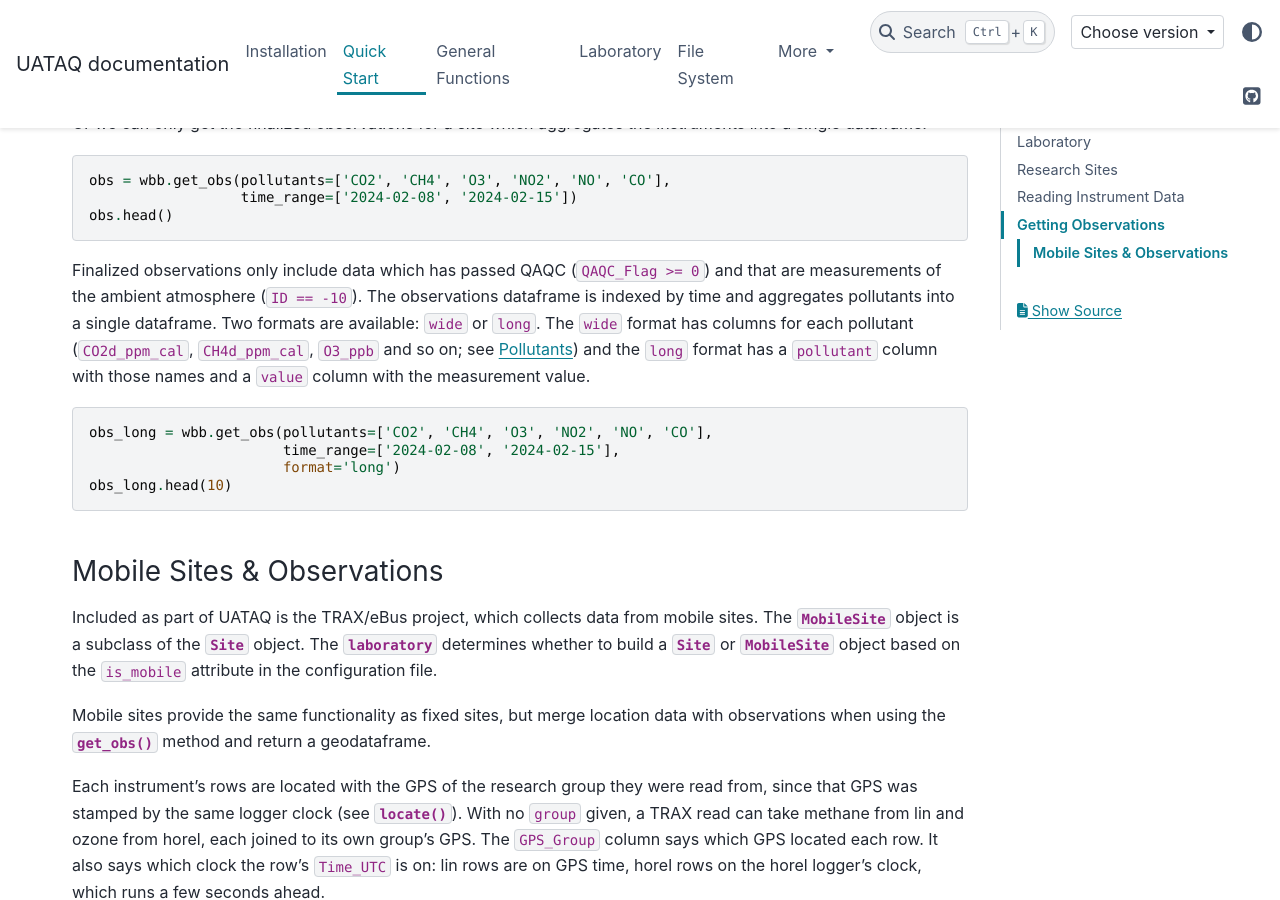
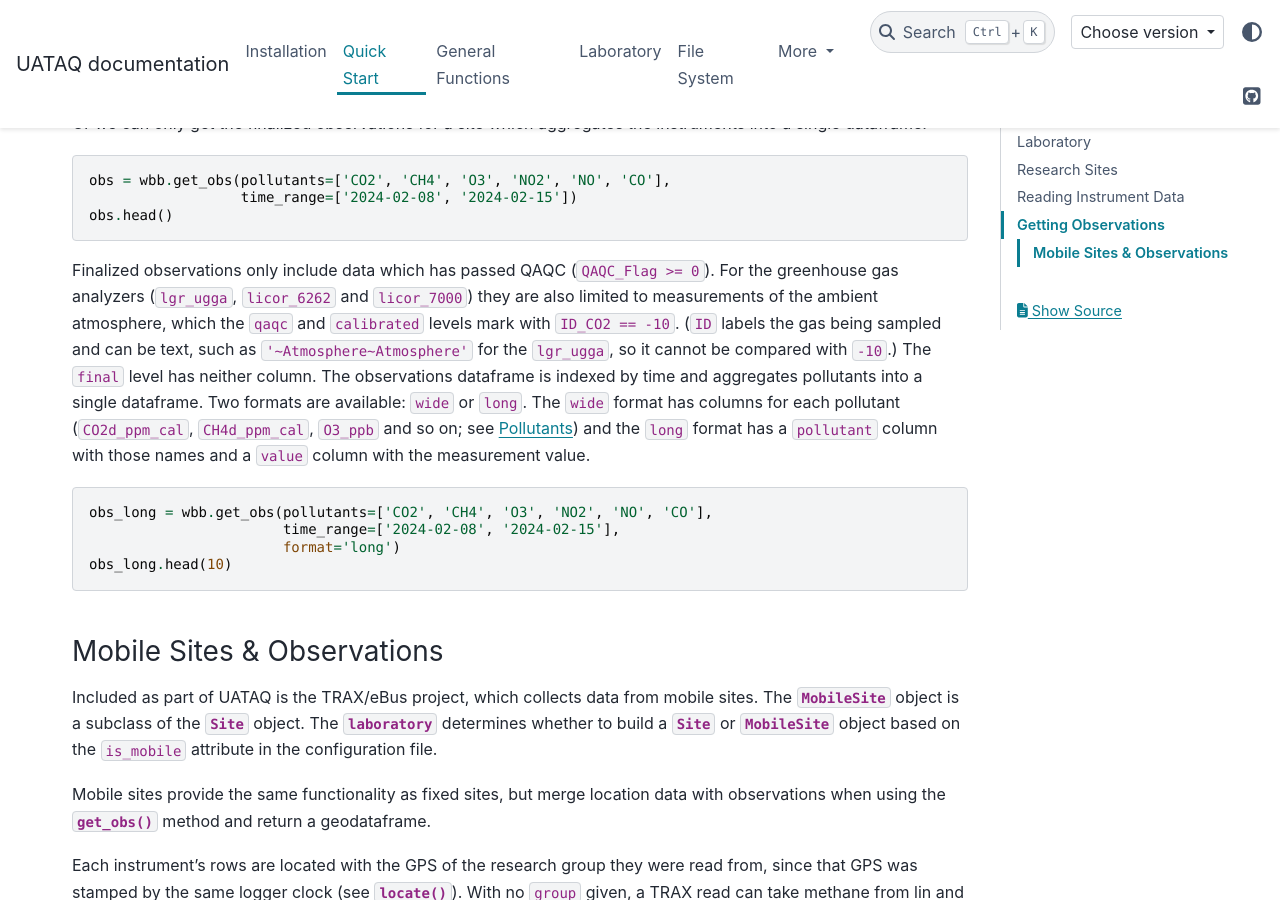
Before and after one commit to jmineau/uataq, a Sphinx documentation site: the page built from docs/quickstart.rst, in a window 1280 px wide and 900 px high, scrolled down 2173 px. Built offline with Sphinx 7.4.7 and the PyData theme 0.15.4, drawn with Linux system fonts in a browser that asks for light colours.

Commit message:
docs: fix wrong statements in the quickstart and Site docstring
The quickstart said finalized observations are the rows with ID == -10.
For the lgr_ugga, ID is text ('~Atmosphere~Atmosphere'), so that selects
no rows; the numeric column is ID_CO2. It now says what the final level
keeps, and that the final level has neither column.

The Site docstring listed read_obs (there is only get_obs), showed
get_recent_obs(lvl=...) (the parameters are recent, pollutants, format
and group), left group out of read_data, and said get_obs returns a
dictionary of dataframes (it returns one DataFrame).

Also fix the typos num_processeSs and "the the", and link the group
modules' column_mapping on the index page, where the :obj: role matched
nothing.

Refs #57

```diff
--- a/docs/filesystem.rst
+++ b/docs/filesystem.rst
@@ -22,7 +22,7 @@ and define :class:`DataFile` subclasses  for each file format that the group use
 All :class:`GroupSpace` objects are stored in the :data:`groups` dictionary with the group name as the key.
 
    The default research group can be changed at runtime via :data:`uataq.filesystem.DEFAULT_GROUP`
-   or *permanently* (until the next update) changed in the the ``filesystem.__init__`` module:
+   or *permanently* (until the next update) changed in the ``filesystem.__init__`` module:
 
    .. literalinclude:: /../src/uataq/filesystem/__init__.py
       :language: python
--- a/docs/general.rst
+++ b/docs/general.rst
@@ -100,7 +100,7 @@ Number of Processes
 ``num_processes`` is the number of processes to use when reading data from each instrument. The default is 1.
  - If ``num_processes`` is set to 1, the data is read serially.
  - Setting ``num_processes`` to a number greater than 1 will read the data in parallel using the minimum of ``num_processes`` and the number of files for an instrument.
- - Setting ``num_processeSs`` to 'max' will use the minimum of the number of files for an instrument and the number of available CPU cores.
+ - Setting ``num_processes`` to 'max' will use the minimum of the number of files for an instrument and the number of available CPU cores.
     Warning: Frequent use of ``num_processes='max'`` may upset your fellow node users.
 
 File Pattern
--- a/docs/index.rst
+++ b/docs/index.rst
@@ -62,7 +62,9 @@ The package must be able to handle all of these different formats and provide a
 consistent interface for the user.
 
 I have defined a set of standardized column names. Each
-groupspace module must define a :obj:`column_mapping` dictionary that maps the group's column
+groupspace module must define a ``column_mapping`` dictionary (see
+:data:`lin.column_mapping <uataq.filesystem.groupspaces.lin.column_mapping>` and
+:data:`horel.column_mapping <uataq.filesystem.groupspaces.horel.column_mapping>`) that maps the group's column
 names to the standardized names when using the ``GroupSpace.standardize_data`` method.
 The names of the concentration columns are described in :doc:`pollutants`.
 
--- a/docs/quickstart.rst
+++ b/docs/quickstart.rst
@@ -98,8 +98,12 @@ the instruments into a single dataframe:
                       time_range=['2024-02-08', '2024-02-15'])
     obs.head()
 
-Finalized observations only include data which has passed QAQC (``QAQC_Flag >= 0``)
-and that are measurements of the ambient atmosphere (``ID == -10``).
+Finalized observations only include data which has passed QAQC (``QAQC_Flag >= 0``).
+For the greenhouse gas analyzers (``lgr_ugga``, ``licor_6262`` and ``licor_7000``) they
+are also limited to measurements of the ambient atmosphere, which the ``qaqc`` and
+``calibrated`` levels mark with ``ID_CO2 == -10``. (``ID`` labels the gas being sampled
+and can be text, such as ``'~Atmosphere~Atmosphere'`` for the ``lgr_ugga``, so it cannot
+be compared with ``-10``.) The ``final`` level has neither column.
 The observations dataframe is indexed by time and aggregates pollutants into a single dataframe.
 Two formats are available: ``wide`` or ``long``.
 The ``wide`` format has columns for each pollutant
```
Also changed, not shown: 1 other file.
